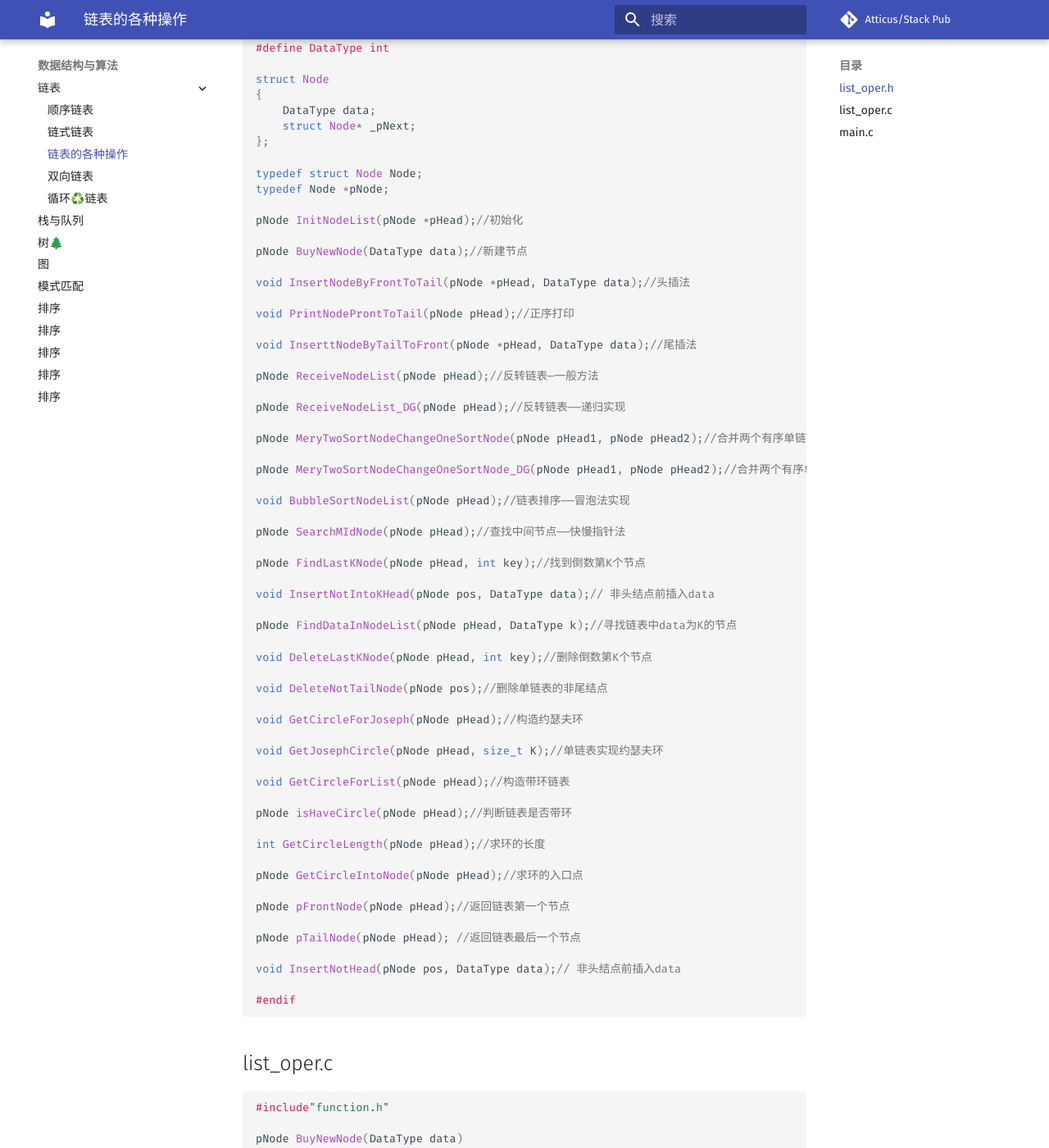
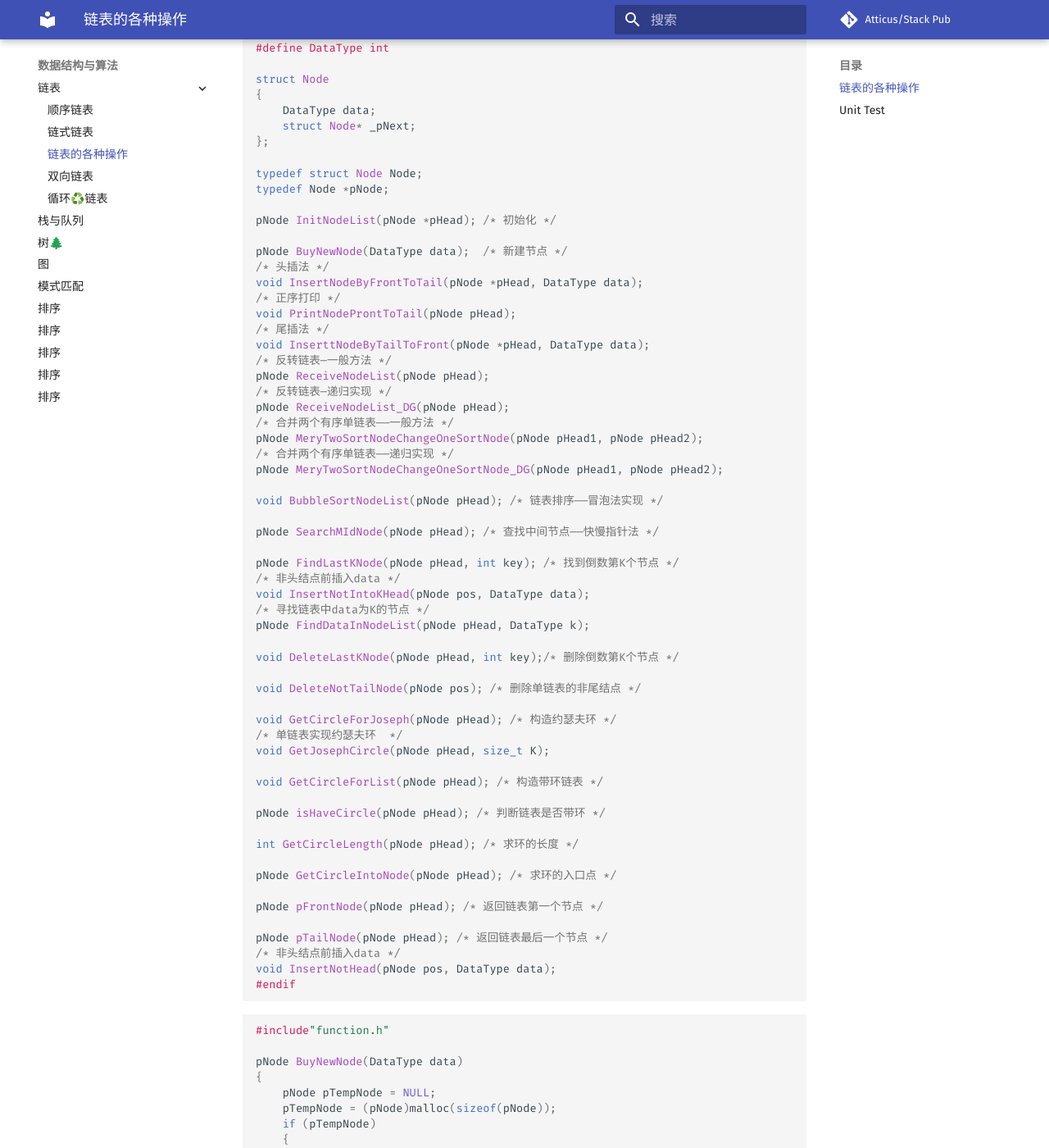
Before and after one commit to opfanswyx/StackPub, an MkDocs documentation site: the page built from docs/algorithm/struct_listfunction.md, in a window 1280 px wide and 1400 px high, scrolled down 354 px. Shown: the whole window at 82% size. Built offline with MkDocs 1.6.1 and Material for MkDocs 9.7.7, drawn with Linux system fonts in a browser that asks for light colours; comment, search, counter and statistics services are not loaded; some of the changed text lies outside the part shown.

Commit message:
algorithm struct list

````diff
--- a/docs/algorithm/struct_listfunction.md
+++ b/docs/algorithm/struct_listfunction.md
@@ -1,4 +1,4 @@
-## list_oper.h
+## 链表的各种操作
 ```c
 #ifndef __FUNCTION_H__
 #define __FUNCTION_H__
@@ -17,59 +17,58 @@ struct Node
 typedef struct Node Node;
 typedef Node *pNode;
 
-pNode InitNodeList(pNode *pHead);//初始化
+pNode InitNodeList(pNode *pHead); /* 初始化 */
 
-pNode BuyNewNode(DataType data);//新建节点
+pNode BuyNewNode(DataType data);  /* 新建节点 */
+/* 头插法 */
+void InsertNodeByFrontToTail(pNode *pHead, DataType data);
+/* 正序打印 */
+void PrintNodeProntToTail(pNode pHead);
+/* 尾插法 */
+void InserttNodeByTailToFront(pNode *pHead, DataType data);
+/* 反转链表—一般方法 */
+pNode ReceiveNodeList(pNode pHead);
+/* 反转链表—递归实现 */
+pNode ReceiveNodeList_DG(pNode pHead);
+/* 合并两个有序单链表——一般方法 */
+pNode MeryTwoSortNodeChangeOneSortNode(pNode pHead1, pNode pHead2);
+/* 合并两个有序单链表——递归实现 */
+pNode MeryTwoSortNodeChangeOneSortNode_DG(pNode pHead1, pNode pHead2);
 
-void InsertNodeByFrontToTail(pNode *pHead, DataType data);//头插法
+void BubbleSortNodeList(pNode pHead); /* 链表排序——冒泡法实现 */
 
-void PrintNodeProntToTail(pNode pHead);//正序打印
+pNode SearchMIdNode(pNode pHead); /* 查找中间节点——快慢指针法 */
 
-void InserttNodeByTailToFront(pNode *pHead, DataType data);//尾插法
+pNode FindLastKNode(pNode pHead, int key); /* 找到倒数第K个节点 */
+/* 非头结点前插入data */
+void InsertNotIntoKHead(pNode pos, DataType data);
+/* 寻找链表中data为K的节点 */
+pNode FindDataInNodeList(pNode pHead, DataType k);
 
-pNode ReceiveNodeList(pNode pHead);//反转链表—一般方法
+void DeleteLastKNode(pNode pHead, int key);/* 删除倒数第K个节点 */
 
-pNode ReceiveNodeList_DG(pNode pHead);//反转链表——递归实现
+void DeleteNotTailNode(pNode pos); /* 删除单链表的非尾结点 */
 
-pNode MeryTwoSortNodeChangeOneSortNode(pNode pHead1, pNode pHead2);//合并两个有序单链表——一般方法
+void GetCircleForJoseph(pNode pHead); /* 构造约瑟夫环 */
+/* 单链表实现约瑟夫环  */
+void GetJosephCircle(pNode pHead, size_t K);
 
-pNode MeryTwoSortNodeChangeOneSortNode_DG(pNode pHead1, pNode pHead2);//合并两个有序单链表——递归实现
+void GetCircleForList(pNode pHead); /* 构造带环链表 */
 
-void BubbleSortNodeList(pNode pHead);//链表排序——冒泡法实现
+pNode isHaveCircle(pNode pHead); /* 判断链表是否带环 */
 
-pNode SearchMIdNode(pNode pHead);//查找中间节点——快慢指针法
+int GetCircleLength(pNode pHead); /* 求环的长度 */
 
-pNode FindLastKNode(pNode pHead, int key);//找到倒数第K个节点
+pNode GetCircleIntoNode(pNode pHead); /* 求环的入口点 */
 
-void InsertNotIntoKHead(pNode pos, DataType data);// 非头结点前插入data
+pNode pFrontNode(pNode pHead); /* 返回链表第一个节点 */
 
-pNode FindDataInNodeList(pNode pHead, DataType k);//寻找链表中data为K的节点
-
-void DeleteLastKNode(pNode pHead, int key);//删除倒数第K个节点
-
-void DeleteNotTailNode(pNode pos);//删除单链表的非尾结点
-
-void GetCircleForJoseph(pNode pHead);//构造约瑟夫环
-
-void GetJosephCircle(pNode pHead, size_t K);//单链表实现约瑟夫环
-
-void GetCircleForList(pNode pHead);//构造带环链表
-
-pNode isHaveCircle(pNode pHead);//判断链表是否带环
-
-int GetCircleLength(pNode pHead);//求环的长度
-
-pNode GetCircleIntoNode(pNode pHead);//求环的入口点
-
-pNode pFrontNode(pNode pHead);//返回链表第一个节点
-
-pNode pTailNode(pNode pHead); //返回链表最后一个节点
-
-void InsertNotHead(pNode pos, DataType data);// 非头结点前插入data
-
+pNode pTailNode(pNode pHead); /* 返回链表最后一个节点 */
+/* 非头结点前插入data */
+void InsertNotHead(pNode pos, DataType data);
 #endif
 ```
-## list_oper.c
+
 ```c
 #include"function.h"
 
@@ -162,9 +161,9 @@ pNode ReceiveNodeList_DG(pNode pHead)
 
 	pNewNode = ReceiveNodeList_DG(pHead->_pNext);
 
-	pHead->_pNext->_pNext = pHead;                       //翻转链表的指向
-	pHead->_pNext = NULL;                        //记得赋值NULL，防止链表错乱
-	return pNewNode;                          //新链表头永远指向的是原链表的链尾
+	pHead->_pNext->_pNext = pHead;   /* 翻转链表的指向 */
+	pHead->_pNext = NULL;         /* 记得赋值NULL，防止链表错乱 */
+	return pNewNode;     /* 新链表头永远指向的是原链表的链尾 */
 
 }
 
@@ -185,7 +184,7 @@ pNode MeryTwoSortNodeChangeOneSortNode(pNode pHead1, pNode pHead2)
 		++Node2Len;
 	}
 
-	if (Node1Len < Node2Len)     //长的链表为pHead1
+	if (Node1Len < Node2Len)     /* 长的链表为pHead1 */
 	{
 		pTemp = pHead1;
 		pHead1 = pHead2;
@@ -346,7 +345,7 @@ pNode FindDataInNodeList(pNode pHead, DataType k)
 	return NULL;
 }
 
-pNode pFrontNode(pNode pHead)       //返回链表第一个节点
+pNode pFrontNode(pNode pHead)       /* 返回链表第一个节点 */
 {
 	pNode pPcur = pHead;
 	if (pHead == NULL)
@@ -354,7 +353,7 @@ pNode pFrontNode(pNode pHead)       //返回链表第一个节点
 	return pPcur;
 }
 
-pNode pTailNode(pNode pHead)    //返回链表最后一个节点
+pNode pTailNode(pNode pHead)    /* 返回链表最后一个节点 */
 {
 	pNode pPcur = pHead;
 	if (pHead == NULL)
@@ -410,11 +409,10 @@ int GetCircleLength(pNode pHead)
 	return count;
 }
 
-
 pNode GetCircleIntoNode(pNode pHead)
 {
 	pNode pCur = pHead;
-	//在判断带环问题时，返回了环中快慢指针的相遇点。
+	/* 在判断带环问题时，返回了环中快慢指针的相遇点。*/
 	pNode pMeetNodeInCircle = NULL;
 	pMeetNodeInCircle = isHaveCircle(pHead);
 
@@ -426,8 +424,6 @@ pNode GetCircleIntoNode(pNode pHead)
 	return pMeetNodeInCircle;
 }
 
-
-
 void GetCircleForJoseph(pNode pHead)
 {
 	pNode front = NULL;
@@ -437,7 +433,6 @@ void GetCircleForJoseph(pNode pHead)
 
 	tail->_pNext = front;
 }
-
 
 void GetJosephCircle(pNode pHead, size_t K)
 {
@@ -478,7 +473,6 @@ int GetNodeListLength(pNode pHead)
 	return count;
 }
 
-
 void DeleteNotTailNode(pNode pos)
 {
 	assert(pos);
@@ -488,7 +482,7 @@ void DeleteNotTailNode(pNode pos)
 		return;
 	else
 	{
-		//交换节点值
+		/* 交换节点值 */
 		temp = pos->data;
 		pos->data = pos->_pNext->data;
 		pos->_pNext->data = temp;
@@ -499,7 +493,6 @@ void DeleteNotTailNode(pNode pos)
 		pTempNode = NULL;
 	}
 }
-
 
 void InsertNotHead(pNode pos, DataType data)
 {
@@ -523,7 +516,7 @@ void InsertNotHead(pNode pos, DataType data)
 	pNewNode->data = pTemp;
 }
 ```
-## main.c
+## Unit Test
 ```c
 #include"function.h"
 
@@ -558,15 +551,15 @@ void test()
 	PrintNodeProntToTail(pHead1);
 
 	printf("\n链表的反转、还原:\n");
-	pReverseNode = ReceiveNodeList(pHead1);     //反转
+	pReverseNode = ReceiveNodeList(pHead1);    /* 反转 */
 	PrintNodeProntToTail(pReverseNode);
 
-	pR = ReceiveNodeList_DG(pReverseNode);      //反转
+	pR = ReceiveNodeList_DG(pReverseNode);   /* 反转 */
 	PrintNodeProntToTail(pR);
 
 	pHead1 = pR;
 	printf("\npHead1: ");
-	PrintNodeProntToTail(pHead1);          //还原pHead1
+	PrintNodeProntToTail(pHead1);          /* 还原pHead1 */
 
 	printf("\n");
 
@@ -584,8 +577,7 @@ void test()
 	pNewHead = MeryTwoSortNodeChangeOneSortNode_DG(pHead1, pHead2);
 	PrintNodeProntToTail(pNewHead);
 
-
-	//新建无序链表3
+	/* 新建无序链表3 */
 	InsertNodeByFrontToTail(&pHead3, 9);
 	InsertNodeByFrontToTail(&pHead3, 4);
 	InsertNodeByFrontToTail(&pHead3, 5);
@@ -614,7 +606,7 @@ void test()
 	printf("\n删除倒数第K个节点\n");
 	DeleteLastKNode(pNewHead, 3);
 
-	//构造一个带环链表4
+	/* 构造一个带环链表4 */
 	InsertNodeByFrontToTail(&pHead4, 9);
 	InsertNodeByFrontToTail(&pHead4, 8);
 	InsertNodeByFrontToTail(&pHead4, 6);
@@ -648,7 +640,7 @@ void test()
 	pIntoCircleNode = GetCircleIntoNode(pHead4);
 	printf("%d\n", pIntoCircleNode->data);
 
-	//构造一个链表，pHead5：    头插法构造单链表
+	/* 构造一个链表，pHead5; 头插法构造单链表 */
 	InsertNodeByFrontToTail(&pHead5, 9);
 	InsertNodeByFrontToTail(&pHead5, 8);
 	InsertNodeByFrontToTail(&pHead5, 7);
@@ -660,13 +652,13 @@ void test()
 	InsertNodeByFrontToTail(&pHead5, 1);
 
 	printf("\n约瑟夫环问题:\n");
-	//构造环
+	/* 构造环 */
 	GetCircleForJoseph(pHead5);
 	printf("构造OK\n");
 
 	//PrintNodeProntToTail(pHead5);
 
-	//约瑟夫环
+	/* 约瑟夫环 */
 	GetJosephCircle(pHead5, 4);
 
 	printf("构造链表6\n");
````
Also changed, not shown: docs/algorithm/struct_clist.md (+38 -17 lines), docs/algorithm/struct_dlist.md (+35 -27 lines), docs/algorithm/struct_linklist.md (+39 -42 lines), docs/algorithm/struct_seqlist.md (+62 -55 lines).
